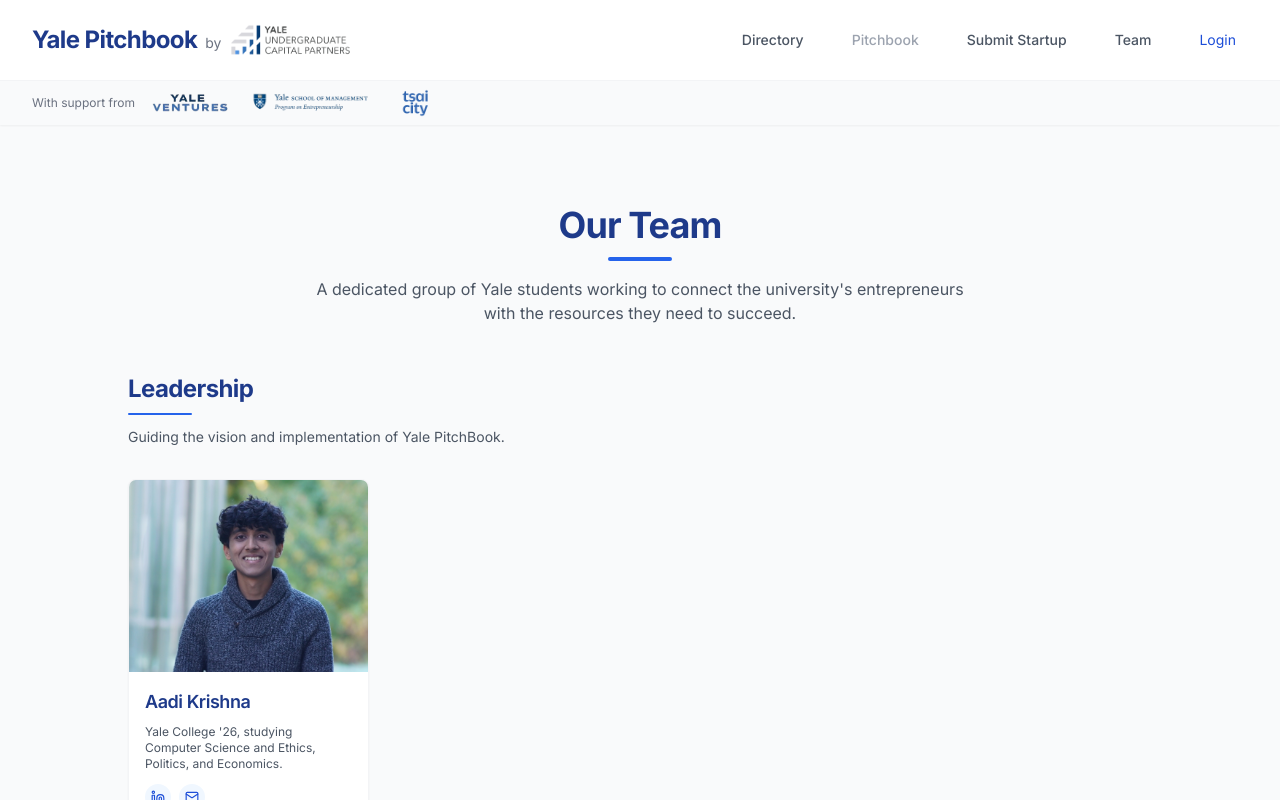
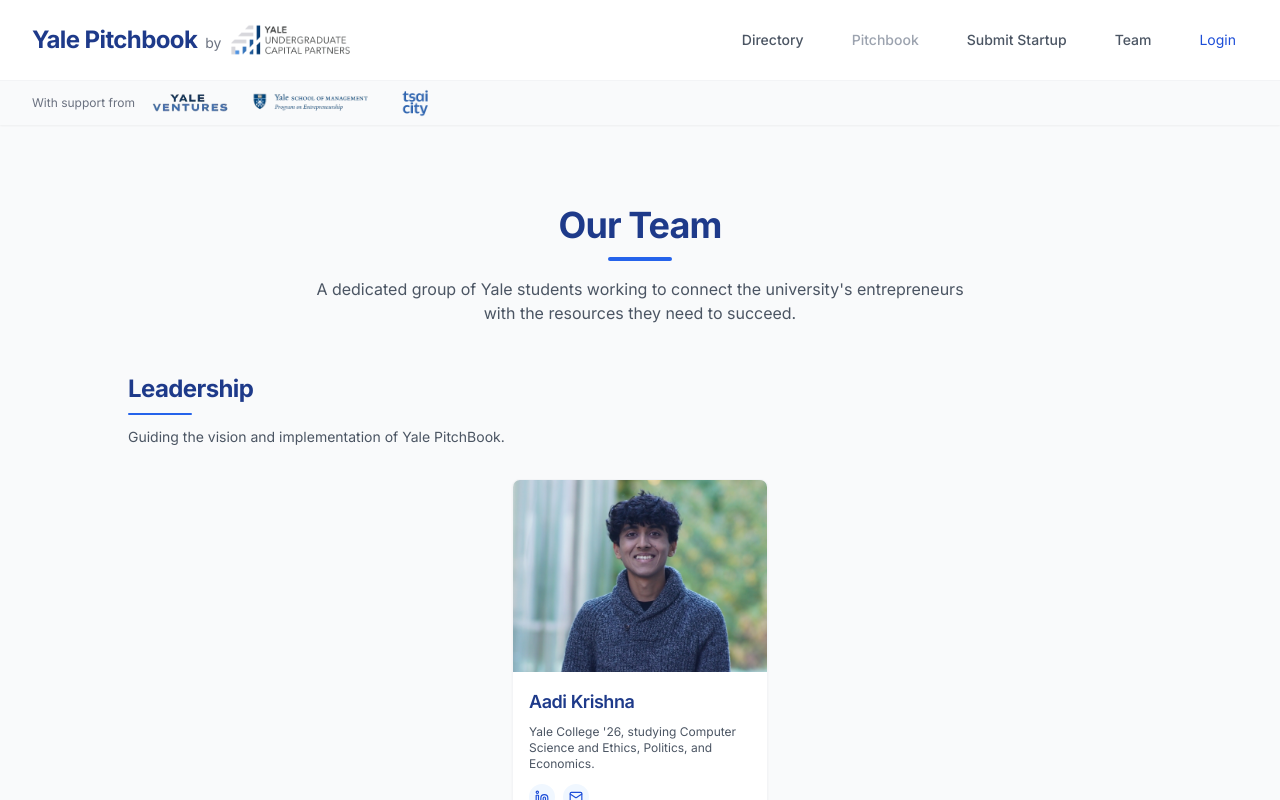
Before and after one commit to AadiKrishna02/yale-startups-directory, a Next.js app: page /team in a window 1280 px wide. Built offline with nearby package versions, Linux system fonts and the light colour scheme.

Commit message:
Update page.tsx

```diff
--- a/app/team/page.tsx
+++ b/app/team/page.tsx
@@ -181,9 +181,9 @@
           <p className="text-gray-600 mt-3 text-sm">{description}</p>
         </div>
 
-        <div className="grid grid-cols-2 md:grid-cols-3 lg:grid-cols-4 gap-5 justify-items-center">
+        <div className="flex flex-wrap justify-center gap-5">
           {members.map((member, index) => (
-            <div key={index} className="transform hover:-translate-y-1 transition-transform duration-300 w-full max-w-xs mx-auto">
+            <div key={index} className="transform hover:-translate-y-1 transition-transform duration-300 w-full sm:w-48 md:w-56 lg:w-64">
               <TeamMemberCard member={member} />
             </div>
           ))}
```
